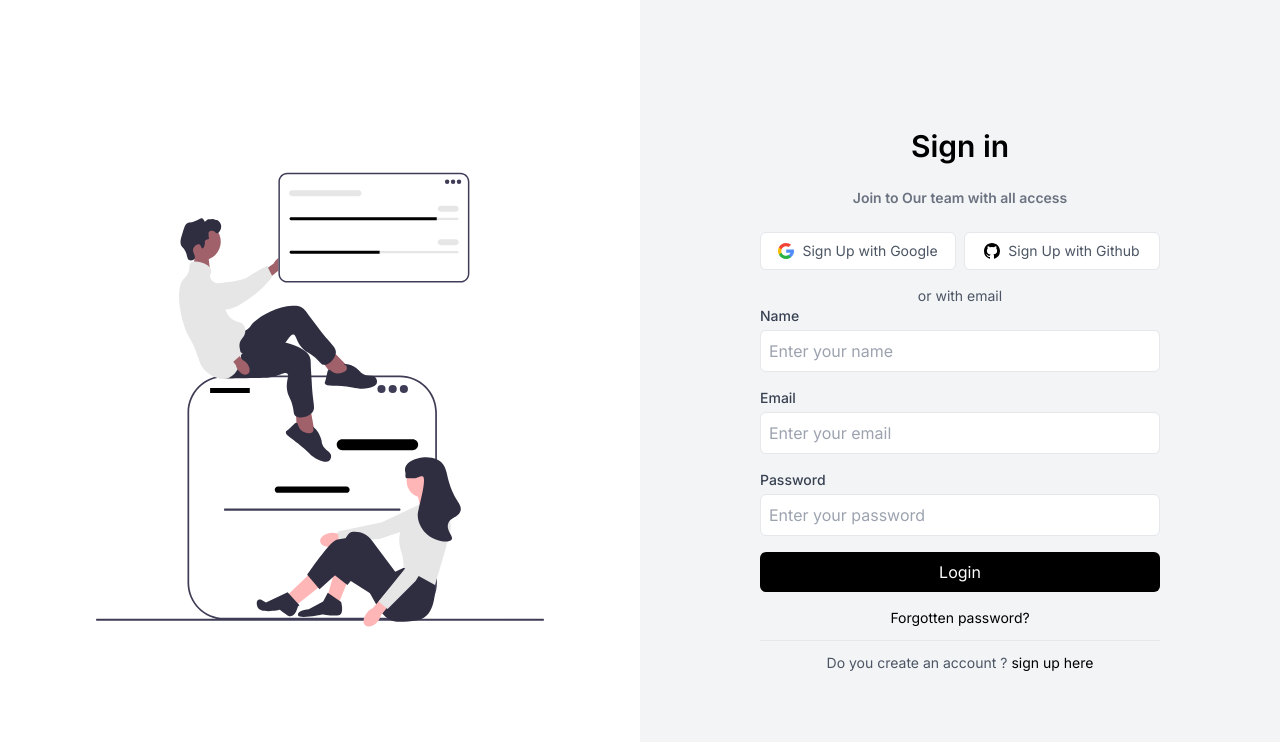
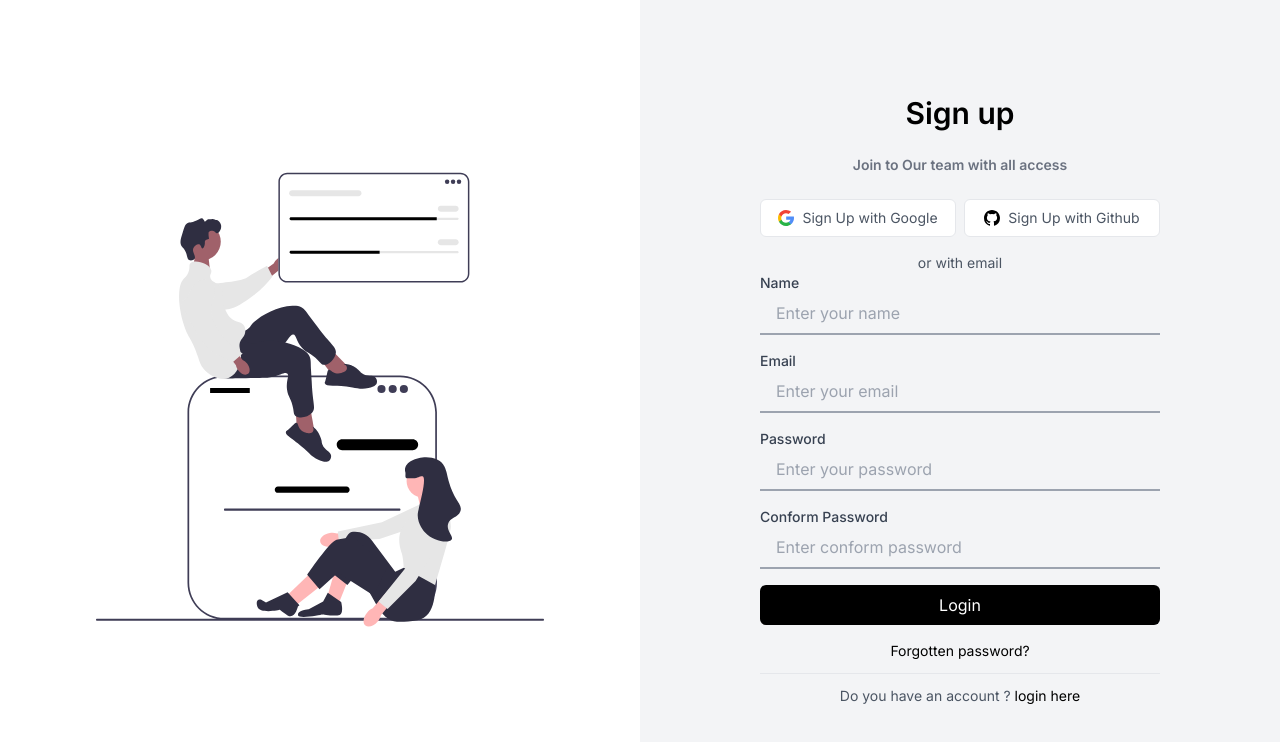
Before and after one commit to DANIGAIN/Agency-Management-System, a Next.js app: page /agency/signup in a window 1280 px wide. Shown: the top 742 px of the page. Built offline with nearby package versions, Linux system fonts and the light colour scheme.

Commit message:
design is done

```diff
--- a/src/app/agency/login/page.js
+++ b/src/app/agency/login/page.js
@@ -2,8 +2,8 @@
 import Link from 'next/link'
 import { useForm } from 'react-hook-form'
 import axios from 'axios'
-import React ,{useState , useEffect} from 'react'
-import { useRouter , useSearchParams} from 'next/navigation'
+import React, { useState, useEffect } from 'react'
+import { useRouter, useSearchParams } from 'next/navigation'
 import { Loading } from '@/components/loading/dot'
 import toast from 'react-hot-toast'
 export default function Login() {
@@ -15,19 +15,20 @@ export default function Login() {
         formState: { errors },
     } = useForm()
 
-    const onSubmit = async(data) =>{
-        try {
-            setIsLoading(true)
-            const response = await axios.post("/api/users/login", userData);
-            if(response){
-              router.push('/profile')
-            }
-          } catch (error) {
-            setIsLoading(false)
-            toast.error(error.response.data.error)
-          } finally {
-            setIsLoading(false)
-          }
+    const onSubmit = async (data) => {
+        console.log(data)
+        // try {
+        //     setIsLoading(true)
+        //     const response = await axios.post("/api/users/login", userData);
+        //     if (response) {
+        //         router.push('/profile')
+        //     }
+        // } catch (error) {
+        //     setIsLoading(false)
+        //     toast.error(error.response.data.error)
+        // } finally {
+        //     setIsLoading(false)
+        // }
     }
     return (
         <div className="flex h-screen">
@@ -307,37 +308,67 @@ export default function Login() {
                     </div>
                     <form onSubmit={handleSubmit(onSubmit)} className="space-y-4">
                         <div>
+                            {
+                                !errors.email ? (
                                     <label
                                         htmlFor="email"
                                         className="block text-sm font-medium text-gray-700"
                                     >
                                         Email
                                     </label>
+
+                                ) : (
+
+                                    <label
+                                        htmlFor="email"
+                                        className="block text-sm font-medium text-red-700"
+                                    >
+                                        {`${errors.email?.message}`}
+                                    </label>
+                                )
+                            }
+
                             <input
                                 type="text"
-                                id="email"
-                                name="email"
                                 {...register("email",
                                     {
                                         required: "email is required",
-                                     pattern:{
+                                        pattern: {
                                             value: /^[A-Z0-9._%+-]+@[A-Z0-9.-]+\.[A-Z]{2,}$/i,
                                             message: "invalid email address"
                                         }
                                     })}
-                                value={userData.email}
-                                onChange={(e) => setUserData((prev) => ({ ...prev, email: e.target.value }))}
-                                className="mt-1 p-2 w-full border rounded-md focus:border-gray-200 focus:outline-none focus:ring-2 focus:ring-offset-2 focus:ring-gray-300 transition-colors duration-300 text-gray-500"
+                                id="email"
+                                name="email"
+                                placeholder='Enter your email'
+                                className={`text-gray-700 block w-full bg-transparent outline-none border-b-2 py-2 px-4  placeholder-gray-400 focus:border-gray-600 ${errors.email
+                                    ? " border-red-400"
+                                    : " border-gray-400"
+                                    }`}
                             />
                         </div>
-                        <p className='text-left text-red-500 font-mono '> {errors.email?.message}</p>
                         <div>
+                            {
+                                !errors.password ?
+                                    (
                                         <label
                                             htmlFor="password"
                                             className="block text-sm font-medium text-gray-700"
+
                                         >
                                             Password
                                         </label>
+                                    ) : (
+                                        <label
+                                            htmlFor="password"
+                                            className="block text-sm font-medium  text-red-700"
+
+                                        >
+                                            {`${errors.password?.message}`}
+
+                                        </label>
+                                    )
+                            }
                             <input
                                 type="password"
                                 id="password"
@@ -345,22 +376,23 @@ export default function Login() {
                                 {...register("password",
                                     {
                                         required: "password is required",
-                                        maxLength:{
-                                            value:30,
-                                            message:"cannot exceed more than 30 characters"
+                                        maxLength: {
+                                            value: 30,
+                                            message: "cannot exceed more than 30 characters"
                                         },
-                                        minLength:{
-                                            value:4,
-                                            message:"should be at least 4 characters"
+                                        minLength: {
+                                            value: 4,
+                                            message: "should be at least 4 characters"
                                         }
                                     })
                                 }
-                                value={userData.password}
-                                onChange={(e) => setUserData((prev) => ({ ...prev, password: e.target.value }))}
-                                className="mt-1 p-2 w-full border rounded-md focus:border-gray-200 focus:outline-none focus:ring-2 focus:ring-offset-2 focus:ring-gray-300 transition-colors duration-300 text-gray-500"
+                                placeholder="Enter your password"
+                                className={`text-gray-700 block w-full bg-transparent outline-none border-b-2 py-2 px-4  placeholder-gray-400 focus:border-gray-600 ${errors.password
+                                    ? " border-red-400"
+                                    : " border-gray-400"
+                                    }`}
                             />
                         </div>
-                        <p className='text-left text-red-500 font-mono '> {errors.password?.message}</p>
 
                         <div>
                             {!loading ?
@@ -379,7 +411,7 @@ export default function Login() {
                     <div className="mt-3 text-sm text-gray-600 text-center">
                         <p>
                             Do you create an account ?
-                            <Link href="/signup" className='text-black hover:underline'> sign up here</Link>
+                            <Link href="/agency/signup" className='text-black hover:underline'> sign up here</Link>
                         </p>
                     </div>
                 </div>
--- a/src/app/agency/signup/page.js
+++ b/src/app/agency/signup/page.js
@@ -1,11 +1,13 @@
 "use client"
 import Link from 'next/link'
 import axios from 'axios'
-import React ,{useState , useEffect} from 'react'
-import { useRouter , useSearchParams} from 'next/navigation'
+import React, { useState, useEffect } from 'react'
+import { useRouter, useSearchParams } from 'next/navigation'
 // import { Loading } from '@/components/dotLoading'
 import toast from 'react-hot-toast'
+import { useForm } from 'react-hook-form'
 export default function Login() {
+    const { register, handleSubmit, watch, formState: { errors } } = useForm()
     const router = useRouter();
     const [loading, setIsLoading] = useState(false);
     const [userData, setUserData] = useState({
@@ -13,23 +15,21 @@ export default function Login() {
         email: '',
         password: ''
     })
-
-
-      const onLogin = async(event) =>{
-        event.preventDefault()
-        try {
-          setIsLoading(true)
-          console.log("ok")
-        //   const response = await axios.post("/api/users/login", userData);
-        //   if(response){
-        //     router.push('/profile')
-        //   }
-        } catch (error) {
-          setIsLoading(false)
-          toast.error(error.response.data.error)
-        } finally {
-          setIsLoading(false)
-        }
+    const onSubmit = async (data) => {
+        console.log(data)
+        // try {
+        //     setIsLoading(true)
+        //     console.log("ok")
+        //     //   const response = await axios.post("/api/users/login", userData);
+        //     //   if(response){
+        //     //     router.push('/profile')
+        //     //   }
+        // } catch (error) {
+        //     setIsLoading(false)
+        //     toast.error(error.response.data.error)
+        // } finally {
+        //     setIsLoading(false)
+        // }
     }
 
     return (
@@ -251,7 +251,7 @@ export default function Login() {
             <div className="w-full bg-gray-100 lg:w-1/2 flex items-center justify-center">
                 <div className="max-w-md w-full p-6">
                     <h1 className="text-3xl font-semibold mb-6 text-black text-center">
-                        Sign in
+                        Sign up
                     </h1>
                     <h1 className="text-sm font-semibold mb-6 text-gray-500 text-center">
                         Join to Our team with all access
@@ -308,42 +308,85 @@ export default function Login() {
                     <div className="mt-4 text-sm text-gray-600 text-center">
                         <p>or with email</p>
                     </div>
-                    <form onSubmit={onLogin} className="space-y-4">
+                    <form onSubmit={handleSubmit(onSubmit)} className="space-y-4">
                         <div>
+                            {!errors.name ?(
                                   <label
                                   htmlFor="name"
                                   className="block text-sm font-medium text-gray-700"
                               >
                                   Name
                               </label>
+
+                            ):(
+                                <label
+                                htmlFor="name"
+                                className="block text-sm font-medium text-red-700"
+                            >
+                                {`${errors.name?.message}`}
+                            </label>
+
+                            )}
+
                             <input
                                 type="text"
                                 id="name"
                                 name="name"
                                 placeholder='Enter your name'
-                                // value={userData.email}
-                                // onChange={(e) => setUserData((prev) => ({ ...prev, email: e.target.value }))}
-                                className="mt-1 p-2 w-full border rounded-md focus:border-gray-200 focus:outline-none focus:ring-2 focus:ring-offset-2 focus:ring-gray-300 transition-colors duration-300 text-gray-500"
+                                {...register("name", {
+                                    required: "name is required"
+                                })}
+                                className={`block w-full bg-transparent outline-none border-b-2 py-2 px-4  text-gray-700 placeholder-gray-400 focus:border-gray-600 ${errors.name
+                                        ? " border-red-400"
+                                        : " border-gray-400"
+                                    }`}
                             />
                         </div>
                         <div>
+                            {
+                                !errors.email ? (
                                     <label
                                         htmlFor="email"
                                         className="block text-sm font-medium text-gray-700"
                                     >
                                         Email
                                     </label>
+
+                                ) : (
+
+                                    <label
+                                        htmlFor="email"
+                                        className="block text-sm font-medium text-red-700"
+                                    >
+                                        {`${errors.email?.message}`}
+                                    </label>
+                                )
+                            }
+
                             <input
                                 type="text"
+                                {...register("email",
+                                    {
+                                        required: "email is required",
+                                        pattern: {
+                                            value: /^[A-Z0-9._%+-]+@[A-Z0-9.-]+\.[A-Z]{2,}$/i,
+                                            message: "invalid email address"
+                                        }
+                                    })}
                                 id="email"
                                 name="email"
-                                placeholder='Enter your email '
-                                value={userData.email}
-                                onChange={(e) => setUserData((prev) => ({ ...prev, email: e.target.value }))}
-                                className="mt-1 p-2 w-full border rounded-md focus:border-gray-200 focus:outline-none focus:ring-2 focus:ring-offset-2 focus:ring-gray-300 transition-colors duration-300 text-gray-500"
+                                placeholder='Enter your email'
+                                className={`text-gray-700 block w-full bg-transparent outline-none border-b-2 py-2 px-4  placeholder-gray-400 focus:border-gray-600 ${errors.email
+                                        ? " border-red-400"
+                                        : " border-gray-400"
+                                    }`}
                             />
                         </div>
+
                         <div>
+                            {
+                                !errors.password ?
+                                    (
                                         <label
                                             htmlFor="password"
                                             className="block text-sm font-medium text-gray-700"
@@ -351,22 +394,85 @@ export default function Login() {
                                         >
                                             Password
                                         </label>
+                                    ) : (
+                                        <label
+                                            htmlFor="password"
+                                            className="block text-sm font-medium  text-red-700"
+
+                                        >
+                                            {`${errors.password?.message}`}
+
+                                        </label>
+                                    )
+                            }
                             <input
                                 type="password"
                                 id="password"
                                 name="password"
+                                {...register("password",
+                                    {
+                                        required: "password is required",
+                                        maxLength: {
+                                            value: 30,
+                                            message: "cannot exceed more than 30 characters"
+                                        },
+                                        minLength: {
+                                            value: 4,
+                                            message: "should be at least 4 characters"
+                                        }
+                                    })
+                                }
                                 placeholder="Enter your password"
-                                value={userData.password}
-                                onChange={(e) => setUserData((prev) => ({ ...prev, password: e.target.value }))}
-                                className="mt-1 p-2 w-full border rounded-md focus:border-gray-200 focus:outline-none focus:ring-2 focus:ring-offset-2 focus:ring-gray-300 transition-colors duration-300 text-gray-500"
+                                className={`text-gray-700 block w-full bg-transparent outline-none border-b-2 py-2 px-4  placeholder-gray-400 focus:border-gray-600 ${errors.password
+                                        ? " border-red-400"
+                                        : " border-gray-400"
+                                    }`}
                             />
                         </div>
 
                         <div>
+                            {
+                                !errors.confirmpwd?
+                                    (
+                                        <label
+                                            htmlFor="confirmpwd"
+                                            className="block text-sm font-medium text-gray-700"
+
+                                        >
+                                            Conform Password
+                                        </label>
+                                    ) : (
+                                        <label
+                                            htmlFor="confirmpwd"
+                                            className="block text-sm font-medium  text-red-700"
+
+                                        >
+                                            {`${errors.confirmpwd?.message}`}
+                                            {/* {console.log(errors)} */}
+                                        </label>
+                                    )
+                            }
+
+                            <input
+                                type="password"
+                                id="confirmpwd"
+                                name="confirmpwd"
+                                {...register("confirmpwd", {
+                                    required: true,
+                                    validate: (value) => value === watch("password") || "Passwords do not match"
+                                })}
+                                placeholder="Enter conform password"
+                                className={`text-gray-700 block w-full bg-transparent outline-none border-b-2 py-2 px-4  placeholder-gray-400 focus:border-gray-600 ${errors.confirmpwd
+                                        ? " border-red-400"
+                                        : " border-gray-400"
+                                    }`}
+                            />
+                        </div>
+                        <div>
                             {!loading ?
                                 <button
                                     type="submit"
-                    className="w-full bg-black text-white p-2 rounded-md hover:bg-gray-800 focus:outline-none focus:bg-black focus:outline-none focus:ring-2 focus:ring-offset-2 focus:ring-gray-900 transition-colors duration-300"
+                                    className="w-full bg-black text-white p-2 rounded-md hover:bg-gray-800  focus:bg-black focus:outline-none focus:ring-2 focus:ring-offset-2 focus:ring-gray-900 transition-colors duration-300"
                                 >
                                     Login
                                 </button> : <Loading />}
@@ -378,8 +484,8 @@ export default function Login() {
                     <hr />
                     <div className="mt-3 text-sm text-gray-600 text-center">
                         <p>
-                            Do you create an account ?
-                            <Link href="/signup" className='text-black hover:underline'> sign up here</Link>
+                            Do you have an account ?
+                            <Link href="/agency/login" className='text-black hover:underline'> login here</Link>
                         </p>
                     </div>
                 </div>
```
Lines whose indentation alone changed are shown as unchanged.
